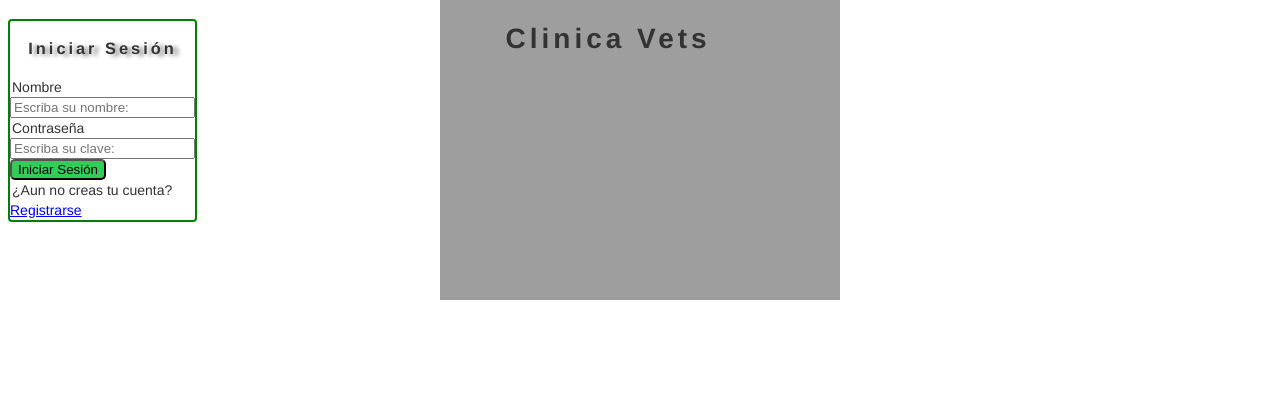
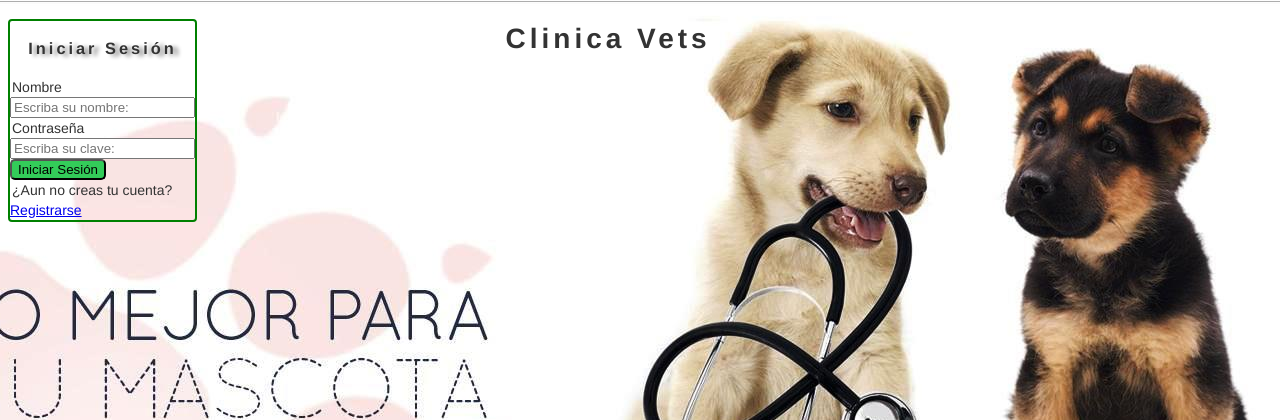
Before and after one commit to WildUnicorn/VeterinariaWeb, a PHP site: page / in a window 1280 px wide. Shown: the top 420 px of the page. Run offline with PHP 8.4, Linux system fonts and the light colour scheme.

Commit message:
Mejoras en aspecto y orden de Index_V..1.02

```diff
--- a/index.php
+++ b/index.php
@@ -6,6 +6,11 @@
     <meta name="viewport" content="width=device-width, user-scalable=no, initial-scale=1.0, maximum-scale=1.0, minimum-scale=1.0">
     <meta charset="utf-8">
     <title>Inicio de Sesión</title>
+    <style media="screen">
+      body{
+        background-image: url("img\\banner2.jpg");
+      }
+    </style>
   </head>
   <body>
     <div class="panelForm">
```
